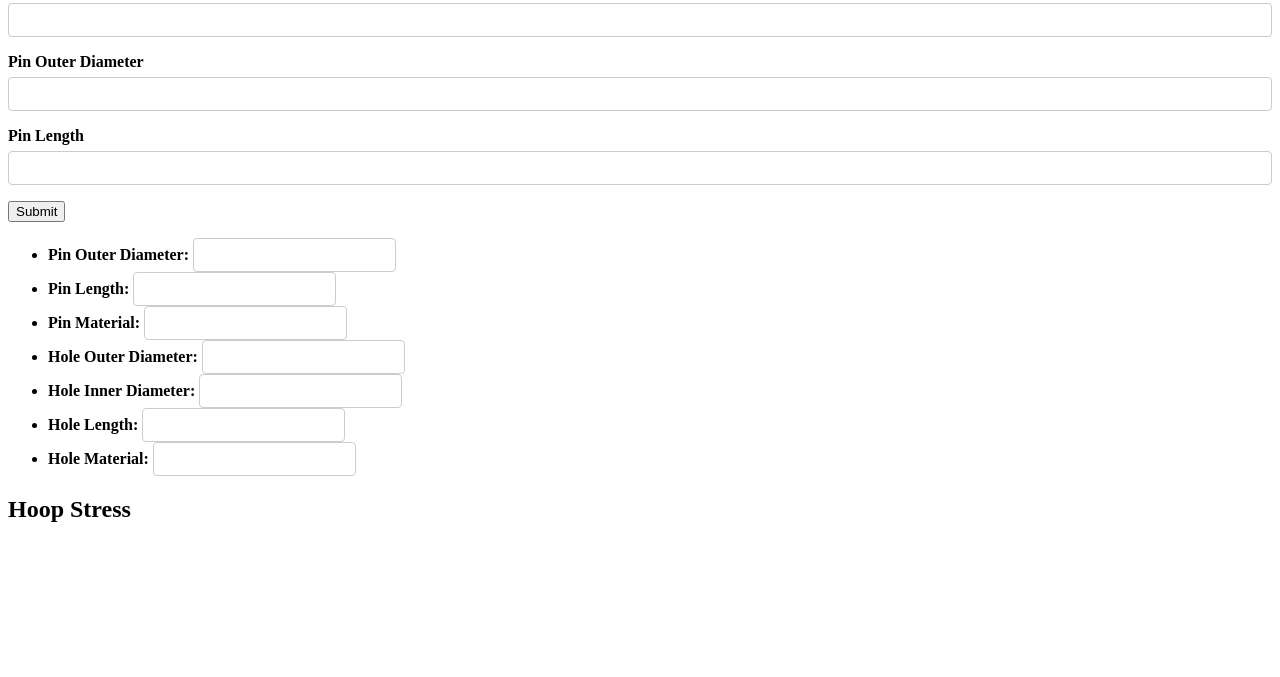
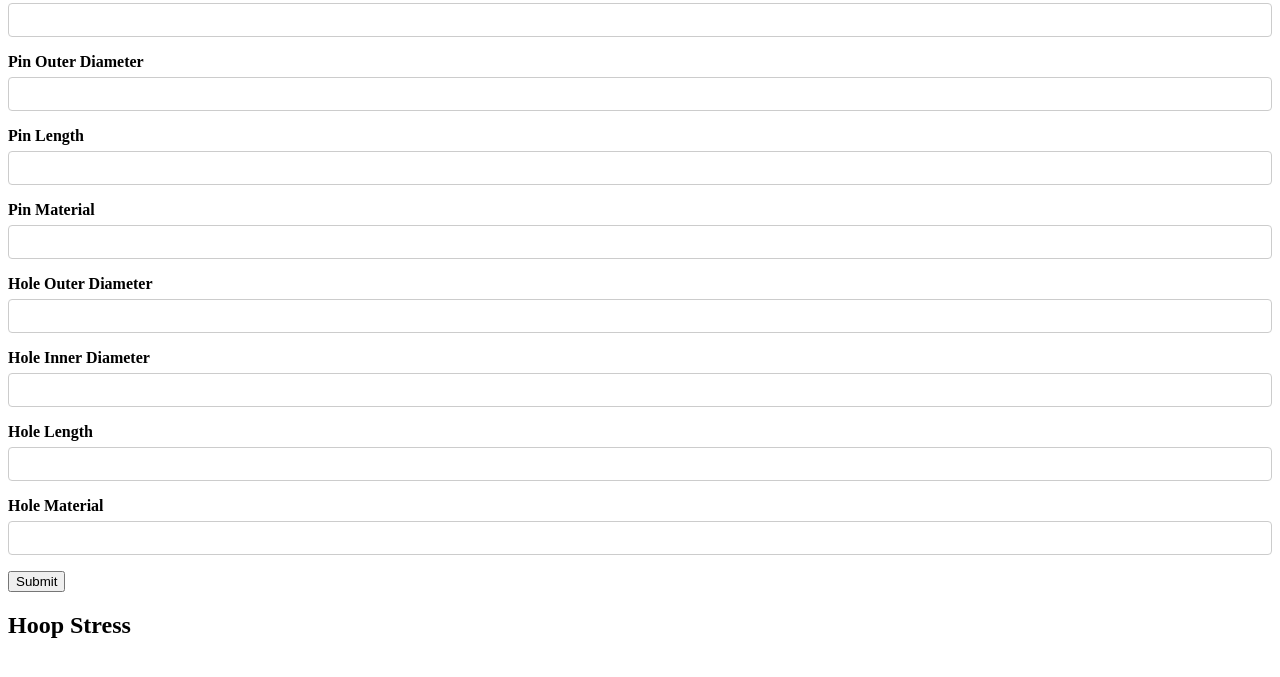
Before and after one commit to Michael-LangCodes/EngCalc, a plain HTML site: page PressFit/index.html in a window 1280 px wide. Shown: the part 101-778 px from the top of the page. Drawn offline with Linux system fonts and the light colour scheme.

Commit message:
HTML Form Updates

```diff
--- a/PressFit/index.html
+++ b/PressFit/index.html
@@ -20,42 +20,36 @@
         </div>
 
         <div class="form-group">
-            <label for="password">Pin Length</label>
-            <input id="password" type="password">
+            <label for="pinLength">Pin Length</label>
+            <input id="pinLength" type="text">
+        </div>
+
+        <div class="form-group">
+            <label for="pinMat">Pin Material</label>
+            <input id="pinMat" type="text">
+        </div>
+
+        <div class="form-group">
+            <label for="holeOD">Hole Outer Diameter</label>
+            <input id="holeOD" type="text">
+        </div>
+
+        <div class="form-group">
+            <label for="holeID">Hole Inner Diameter</label>
+            <input id="holeID" type="text">
+        </div>
+
+        <div class="form-group">
+            <label for="holeLength">Hole Length</label>
+            <input id="holeLength" type="text">
+        </div>
+
+        <div class="form-group">
+            <label for="holeMat">Hole Material</label>
+            <input id="holeMat" type="text">
         </div>
 
   <button type="submit">Submit</button>
-
-        <ul>
-            <li>
-                    <label for="pinOD">Pin Outer Diameter:</label>
-                    <input type="text" id="pinOD" name="pinOD">
-            </li>
-            <li>
-                    <label for="pinLength">Pin Length:</label>
-                    <input type="text" id="pinLength" name="pinOD">
-            </li>
-            <li>
-                <label for="pinMaterial">Pin Material:</label>
-                <input type="text" id="pinMaterial" name="pinMaterial">
-            </li>
-            <li>
-                <label for="holeOD">Hole Outer Diameter:</label>
-                <input type="text" id="holeOD" name="holeOD">
-            </li>
-            <li>
-                <label for="holeID">Hole Inner Diameter:</label>
-                <input type="text" id="holeID" name="holeID">
-            </li>
-            <li>
-                <label for="holeLength">Hole Length:</label>
-                <input type="text" id="holeLength" name="holeLength">
-            </li>
-            <li>
-                <label for="holeMaterial">Hole Material:</label>
-                <input type="text" id="pinMaterial" name="pinMaterial">
-            </li>
-        </ul>
     </form>
 
     <h2>Hoop Stress</h2>
```
